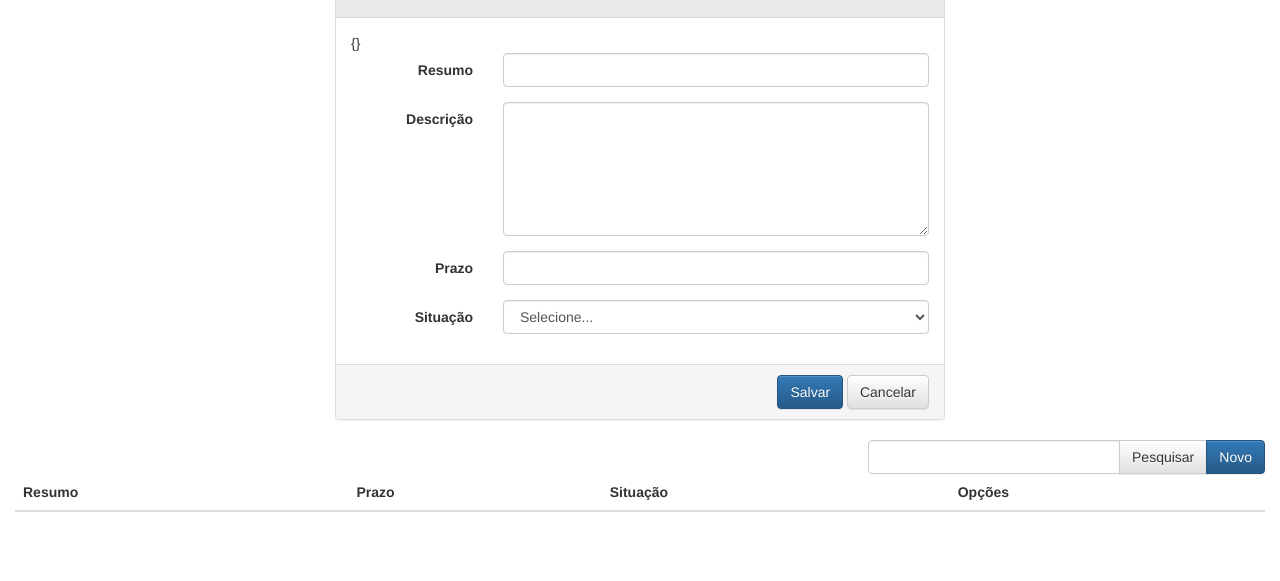
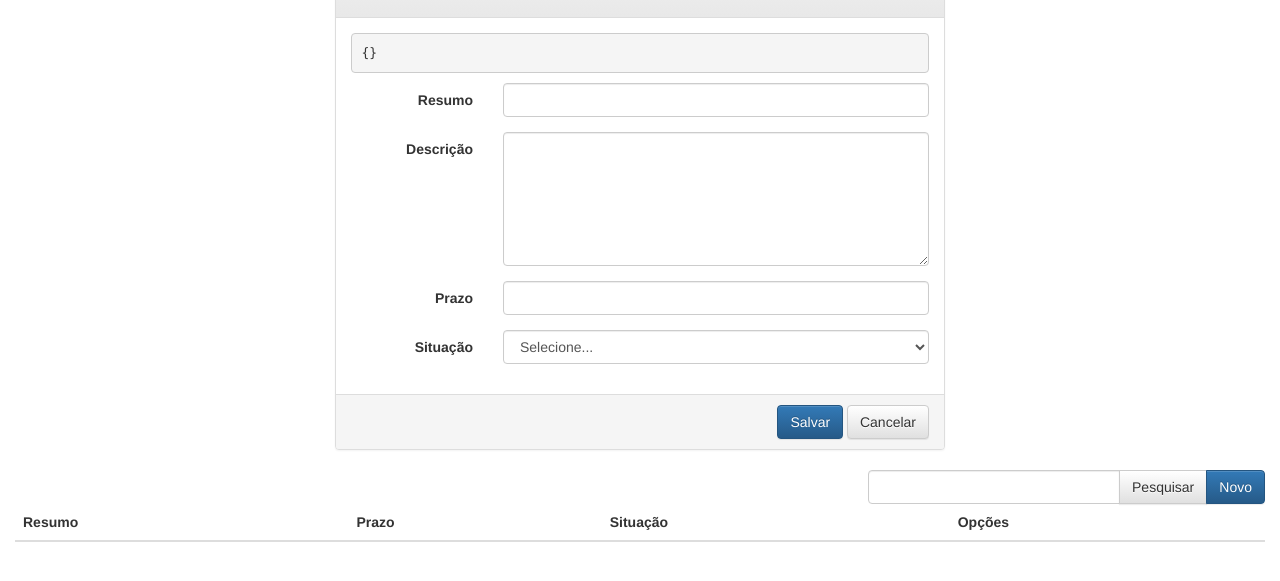
Before and after one commit to yuricavalcantesenai/senai-angular, a website: page WebContent/index.html in a window 1280 px wide. Shown: the part 67-648 px from the top of the page. Drawn offline with nearby package versions, Linux system fonts and the light colour scheme.

Commit message:
incluído filtro json

```diff
--- a/WebContent/index.html
+++ b/WebContent/index.html
@@ -15,7 +15,7 @@
 						<h2>Tarefa</h2>
 					</div>
 					<div class="panel-body">
-						{{controller.tarefa}}
+						<pre>{{controller.tarefa | json}}</pre>
 						<div class="form-group">
 							<label class="control-label col-sm-3" for="resumo">Resumo</label>
 							<div class="col-sm-9">
```
